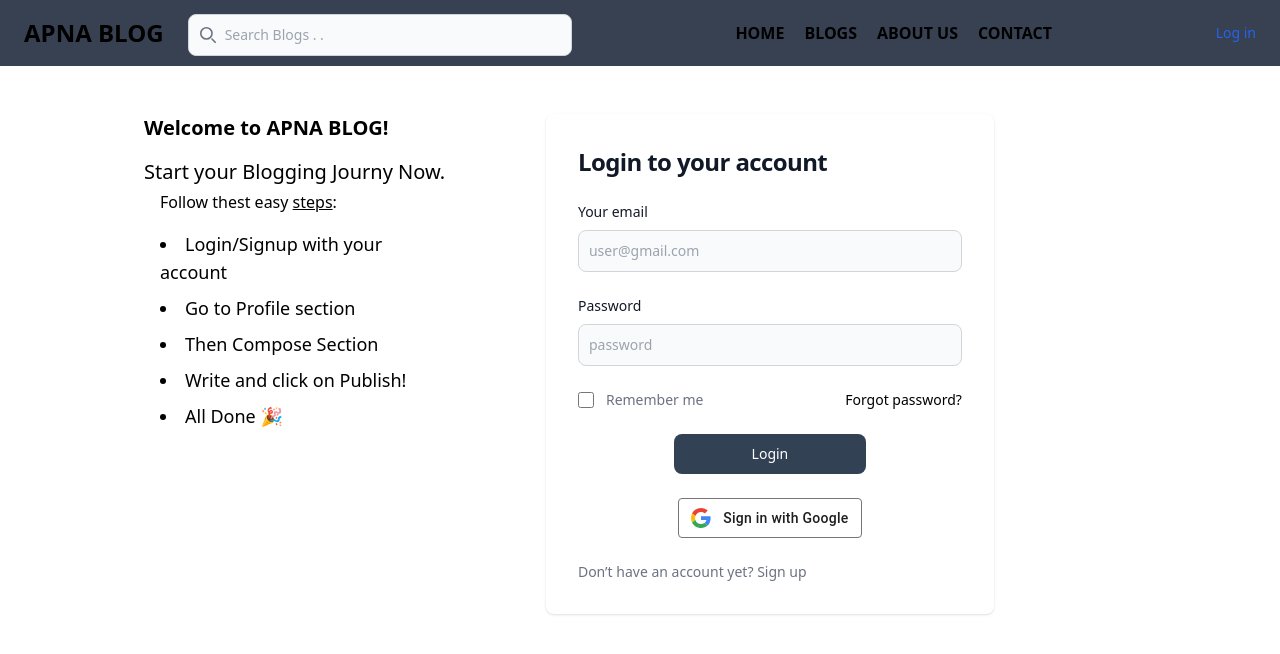
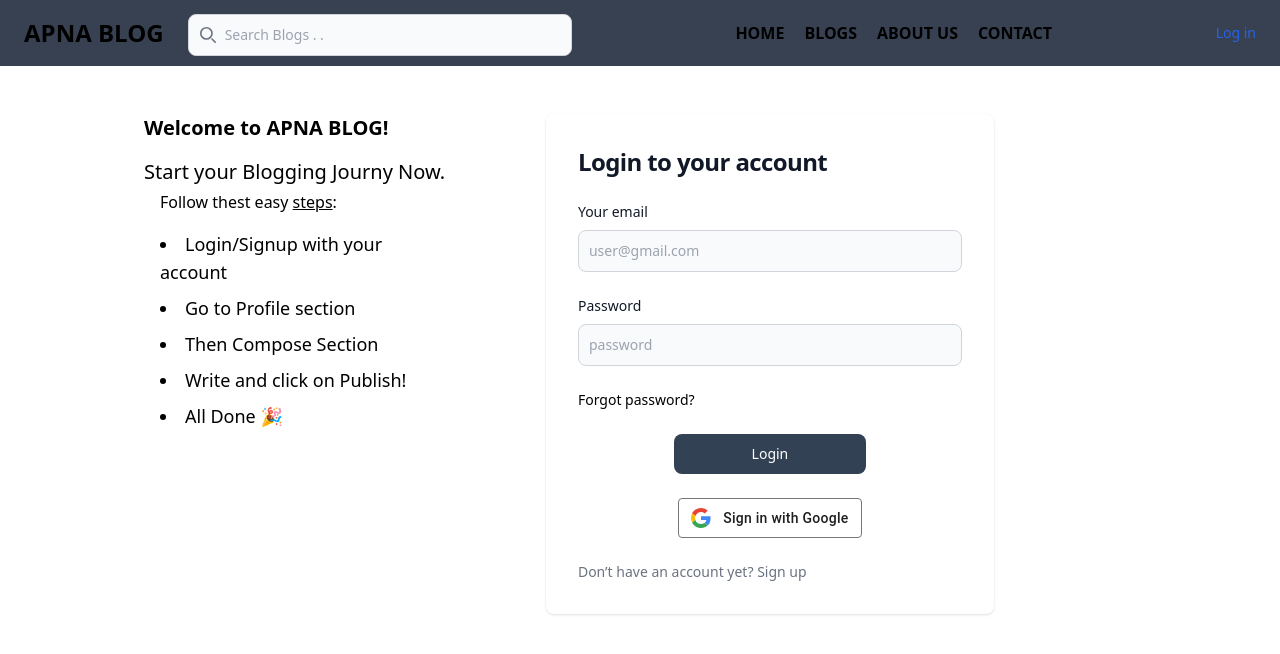
Before and after one commit to TheBaljitSingh/Apna-Blog-Frontend, a React (Create React App) app: page /auth in a window 1280 px wide. Shown: the top 654 px of the page. Built offline with nearby package versions, Linux system fonts and the light colour scheme; the HTML template or start-up script is replaced by a standard one.

Commit message:
fix: removed the required check

```diff
--- a/src/Login.js
+++ b/src/Login.js
@@ -170,14 +170,7 @@ export default function Login(){
                                 <input required id="password" type="password" value={password} onChange={(e) => setPassword(e.target.value)}  name="password" placeholder="password" class="bg-gray-50 border outline-none border-gray-300 text-gray-900 sm:text-sm rounded-lg  focus:border-primary-600 block w-full p-2.5 " />
                             </div>
                             <div class="flex items-center justify-between">
-                                <div class="flex items-start">
-                                    <div class="flex items-center h-5">
-                                        <input id="remember" aria-describedby="remember" type="checkbox" class="w-4 h-4 border border-gray-300 rounded bg-gray-50 focus:ring-3  " required=""/>
-                                    </div>
-                                    <div class="ml-3 text-sm">
-                                        <label for="remember" class="text-gray-500 ">Remember me</label>
-                                    </div>
-                                </div>
+
                                 <a href="#" class="text-sm font-medium text-primary-600 hover:underline ">Forgot password?</a>
                             </div>
                             <div className="flex justify-center items-center">
```
